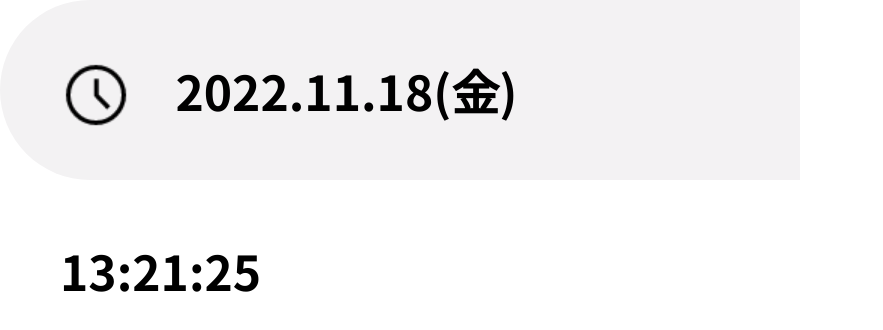
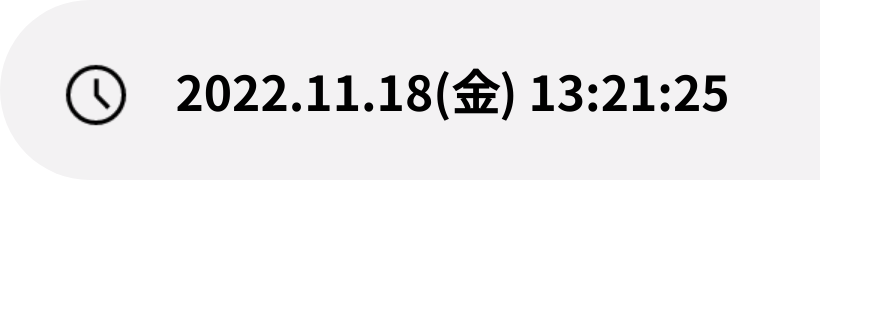
Before and after one commit to comame/comame.xyz, a plain HTML site: page tools/obs-clock/index.html in a window 1280 px wide. Shown: the whole page, without its empty margins (0-883 px from the left). Drawn offline with Linux system fonts and the light colour scheme.

Commit message:
update obs-clock

```diff
--- a/tools/obs-clock/style.css
+++ b/tools/obs-clock/style.css
@@ -17,7 +17,6 @@ body {
     height: 3rem;
     border-radius: 3rem 0 0 3rem;
     padding: 0 1.5rem 0 1rem;
-    max-width: 800px; /*  default value of OBS browser widget's width */
 }
 
 .Clock > img {
```
